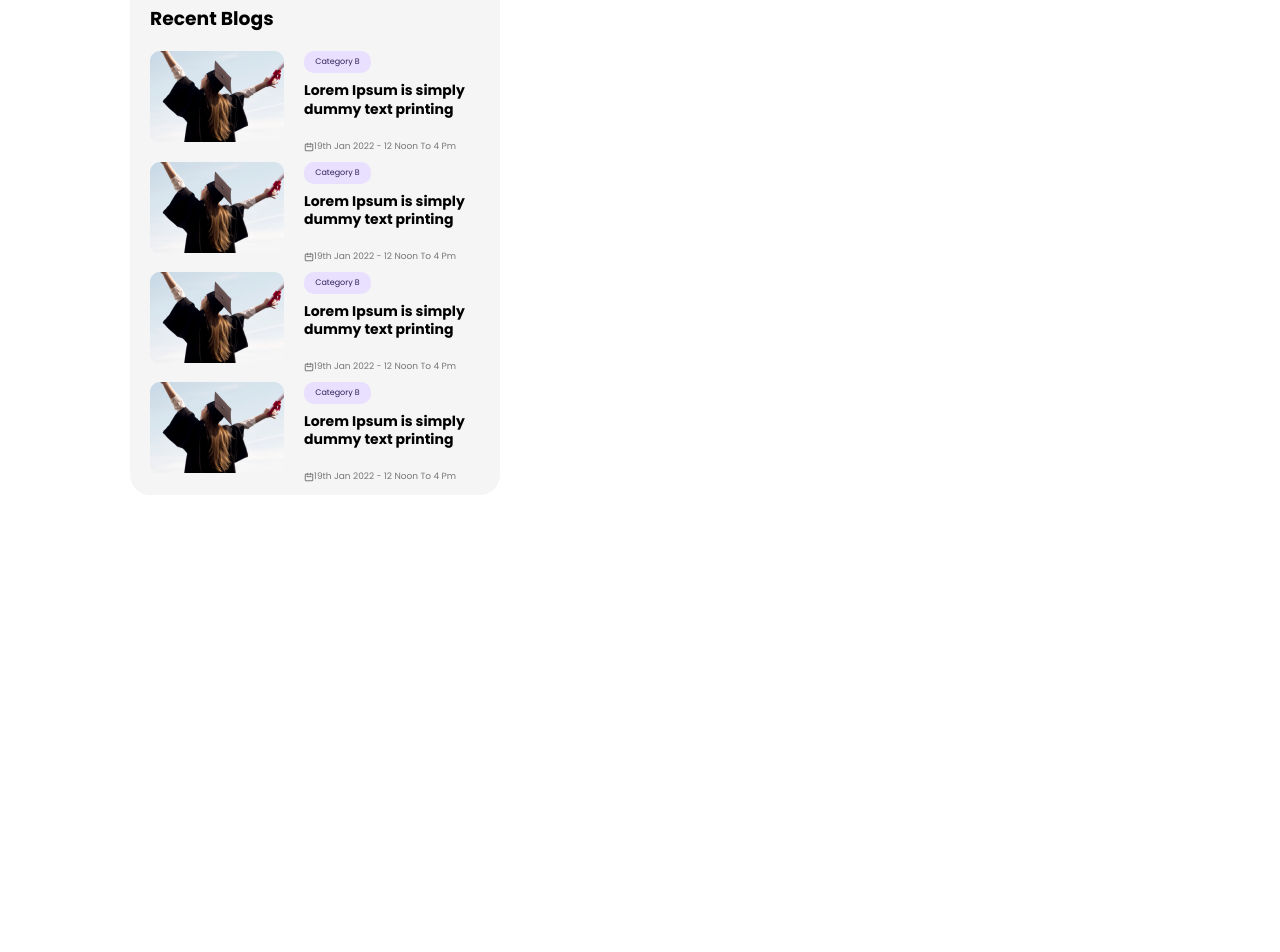
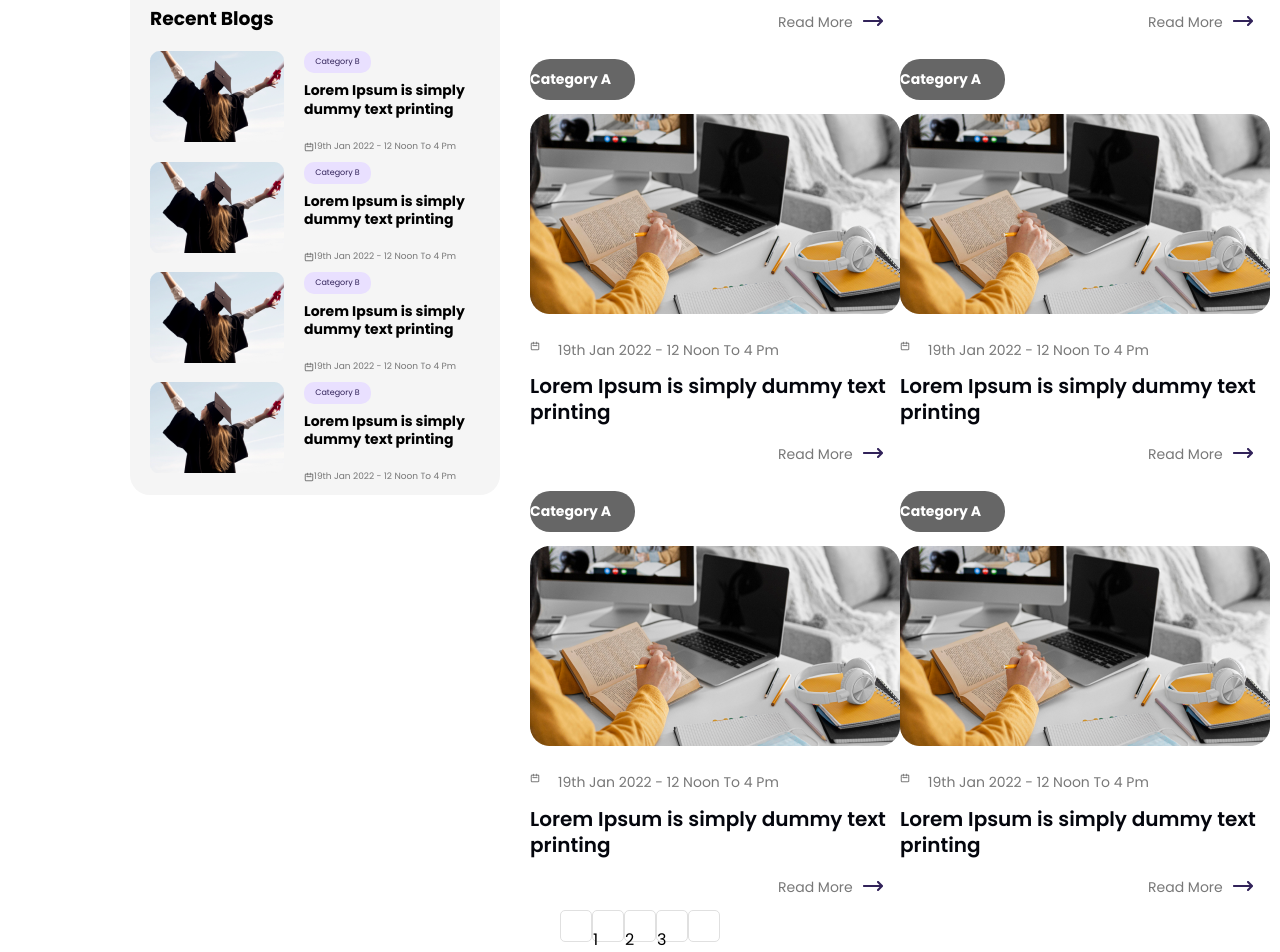
Before and after one commit to rehan-br/USUniversity, a React (Create React App) app in the folder frontend/: page /blog in a window 1280 px wide. Shown: the part 811-1763 px from the top of the page. Before the commit the page ends 1306 px from the top, so only its background shows below. Built offline with nearby package versions, Linux system fonts and the light colour scheme; the HTML template or start-up script is replaced by a standard one.

Commit message:
Blog Page Done. (Needs Minor CSS Changes)

```diff
--- a/frontend/src/pages/Blog/Blog.js
+++ b/frontend/src/pages/Blog/Blog.js
@@ -3,6 +3,7 @@ import './blog.css';
 import img1 from '../../assets/BlogPage/group-men-suits-hold-out-their-hands-unity 1.png';
 import img2 from '../../assets/BlogPage/group-men-suits-hold-out-their-hands-unity 2.png';
 import calicon from '../../assets/BlogPage/cal-icon.png';
+import arrow from '../../assets/BlogPage/arrow.png';
 
 export default function Blog(){
     return(
@@ -79,11 +80,99 @@ export default function Blog(){
                 </div>
                 <div class='blog-list'>
                     <div class='blog-item'>
+                        <p class='blog-category'><span>Category A</span></p>
+                        <img src={img2}></img>
+                        <div class='n1'>
+                            <img src={calicon} alt='calicon'></img>
+                            <p>19th Jan 2022 - 12 Noon To 4 Pm</p>
+                        </div>
+                        <h3>Lorem Ipsum is simply dummy text printing</h3>
+                        <div class='read-more'>
+                            <p>Read More</p>
+                            <img src={arrow}></img>
+                        </div>
+                    </div>
+                    <div class='blog-item'>
+                        <p class='blog-category'>Category A</p>
                         <img src={img2}></img>
                         <div>
                             <img src={calicon} alt='calicon'></img>
                             <p>19th Jan 2022 - 12 Noon To 4 Pm</p>
                         </div>
+                        <h3>Lorem Ipsum is simply dummy text printing</h3>
+                        <div class='read-more'>
+                            <p>Read More</p>
+                            <img src={arrow}></img>
+                        </div>
+                    </div>
+                    <div class='blog-item'>
+                        <p class='blog-category'>Category A</p>
+                        <img src={img2}></img>
+                        <div>
+                            <img src={calicon} alt='calicon'></img>
+                            <p>19th Jan 2022 - 12 Noon To 4 Pm</p>
+                        </div>
+                        <h3>Lorem Ipsum is simply dummy text printing</h3>
+                        <div class='read-more'>
+                            <p>Read More</p>
+                            <img src={arrow}></img>
+                        </div>
+                    </div>
+                    <div class='blog-item'>
+                        <p class='blog-category'>Category A</p>
+                        <img src={img2}></img>
+                        <div>
+                            <img src={calicon} alt='calicon'></img>
+                            <p>19th Jan 2022 - 12 Noon To 4 Pm</p>
+                        </div>
+                        <h3>Lorem Ipsum is simply dummy text printing</h3>
+                        <div class='read-more'>
+                            <p>Read More</p>
+                            <img src={arrow}></img>
+                        </div>
+                    </div>
+                    <div class='blog-item'>
+                        <p class='blog-category'>Category A</p>
+                        <img src={img2}></img>
+                        <div>
+                            <img src={calicon} alt='calicon'></img>
+                            <p>19th Jan 2022 - 12 Noon To 4 Pm</p>
+                        </div>
+                        <h3>Lorem Ipsum is simply dummy text printing</h3>
+                        <div class='read-more'>
+                            <p>Read More</p>
+                            <img src={arrow}></img>
+                        </div>
+                    </div>
+                    <div class='blog-item'>
+                        <p class='blog-category'>Category A</p>
+                        <img src={img2}></img>
+                        <div>
+                            <img src={calicon} alt='calicon'></img>
+                            <p>19th Jan 2022 - 12 Noon To 4 Pm</p>
+                        </div>
+                        <h3>Lorem Ipsum is simply dummy text printing</h3>
+                        <div class='read-more'>
+                            <p>Read More</p>
+                            <img src={arrow}></img>
+                        </div>
+                    </div>
+                </div>
+                <div class='page-numbers'>
+                    <div class='page-number'>
+                        <p></p>
+                    </div>
+                    <div class='page-number'>
+                        <p>1</p>
+                    </div>
+                    <div class='page-number'>
+                        <p>2</p>
+                    </div>
+                    <div class='page-number'>
+                        <p>3</p>
+                    </div>
+                    <div class='page-number'>
+                        <p></p>
                     </div>
                 </div>
             </section>
--- a/frontend/src/pages/Blog/blog.css
+++ b/frontend/src/pages/Blog/blog.css
@@ -269,4 +269,102 @@ margin-bottom: 0px;
   display: grid;
 grid-template-columns: 1fr 1fr;
 margin-left: 530px;
+margin-right: 150px;
 }
+
+.blog-item div{
+  display: flex;
+flex-direction: row;
+align-items: flex-start;
+margin-top: 20px;
+}
+
+.blog-item h3{
+  font-family: 'Poppins';
+font-style: normal;
+font-weight: 600;
+font-size: 20px;
+line-height: 130%;
+color: #04060D;
+margin-top: 0px;
+margin-bottom: 0px;
+}
+
+.blog-item div p{
+  font-family: 'Poppins';
+font-style: normal;
+font-weight: 400;
+font-size: 14px;
+line-height: 130%;
+margin-top: 0px;
+margin-left: 18px;
+color: #787878;
+}
+
+.blog-category{
+padding-top: 10px;
+padding-bottom: 10px;
+background: rgba(0, 0, 0, 0.6);
+border-radius: 20px;
+font-family: 'Poppins';
+font-style: normal;
+font-weight: 700;
+font-size: 14px;
+line-height: 21px;
+
+/* White Color */
+width: 105px;
+color: #FFFFFF;
+}
+
+.n1 img{
+  width: 13.5px;
+height: 13.5px;
+}
+
+
+.read-more{
+  display: flex;
+flex-direction: row;
+align-items: flex-start;
+margin-left: 230px;
+margin-top: 0px;
+}
+
+.read-more p{
+  display: flex;
+  font-family: 'Poppins';
+font-style: normal;
+font-weight: 400;
+font-size: 14px;
+line-height: 130%;
+/* or 18px */
+
+
+/* Gradient Color */
+
+color: #312259;
+}
+
+.read-more img{
+  width: 18;
+height: 8;
+margin-left: 10px;
+padding-top: 3px;
+}
+
+.page-numbers{
+  display: flex;
+flex-direction: row;
+align-items: flex-start;
+justify-content: center;
+align-items: center;
+}
+
+.page-number{
+  background: #FFFFFF;
+border: 1px solid #E0E0E0;
+border-radius: 5px;
+width: 30px;
+height: 30px;
+}
```
Also changed, not shown: frontend/src/assets/BlogPage/arrow.png (added).
